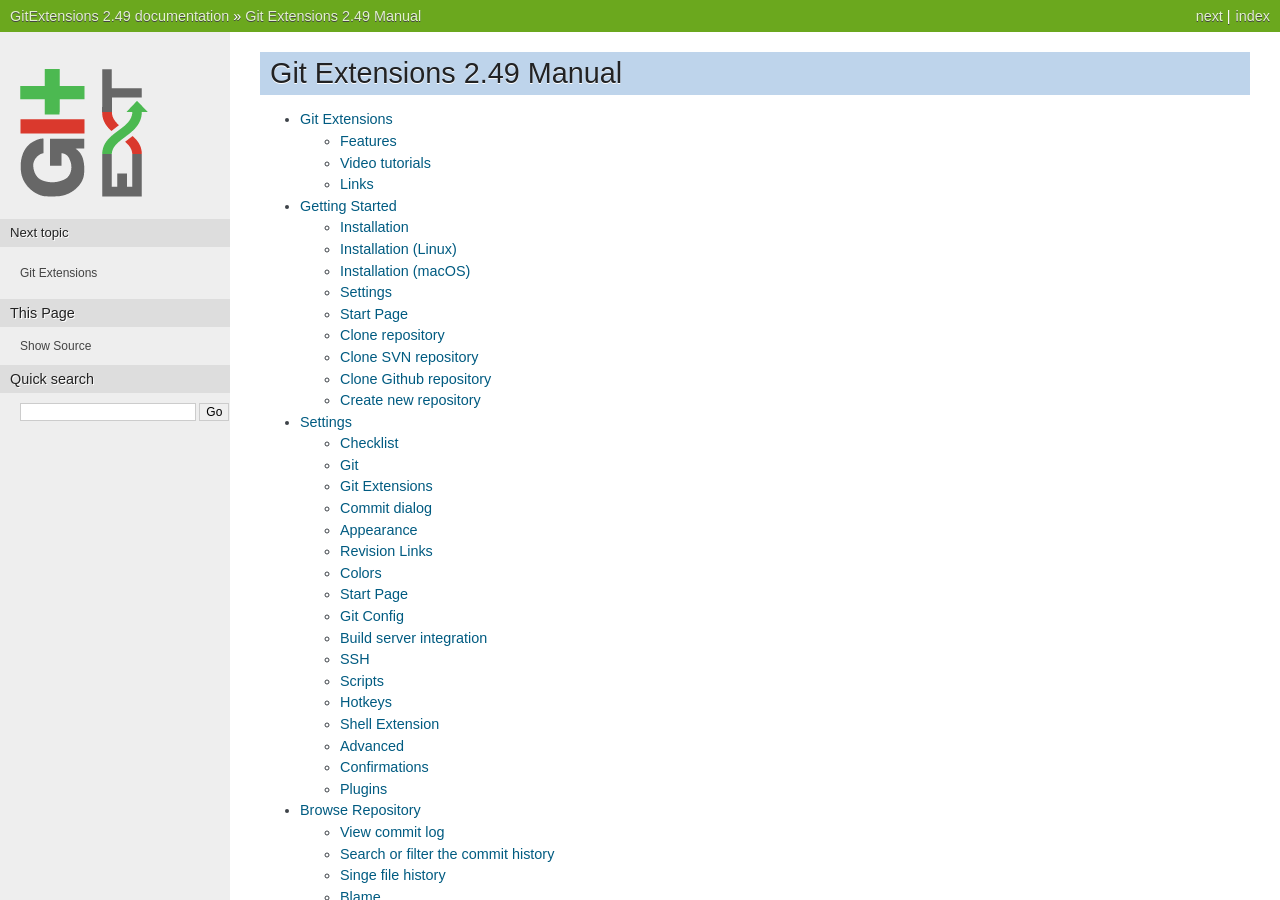
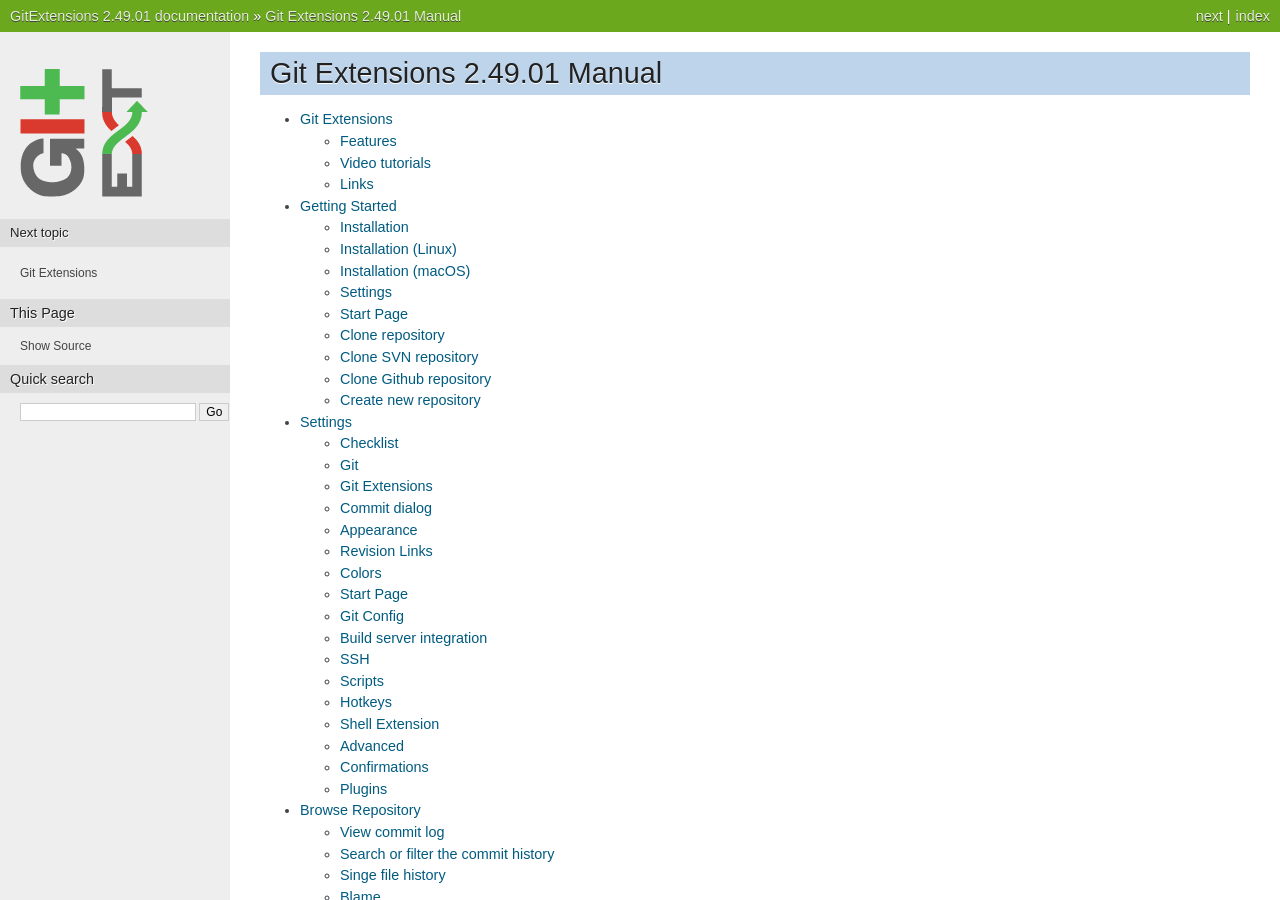
Before and after one commit to martinqt/GitExtensionsDoc, a Sphinx documentation site: the page built from source/index.rst, in a window 1280 px wide and 900 px high. Built offline with Sphinx 7.4.7, drawn with Linux system fonts in a browser that asks for light colours; some of the changed text lies outside the part shown.

Commit message:
Version changed to 2.49.1

```diff
--- a/source/conf.py
+++ b/source/conf.py
@@ -48,9 +48,9 @@
 # built documents.
 #
 # The short X.Y version.
-version = '2.49'
+version = '2.49.01'
 # The full version, including alpha/beta/rc tags.
-release = '2.49'
+release = '2.49.01'
 
 # The language for content autogenerated by Sphinx. Refer to documentation
 # for a list of supported languages.
```
